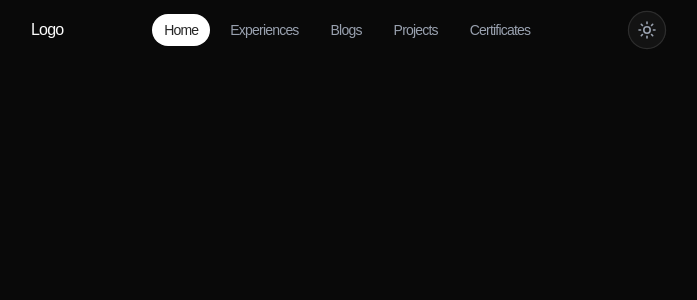
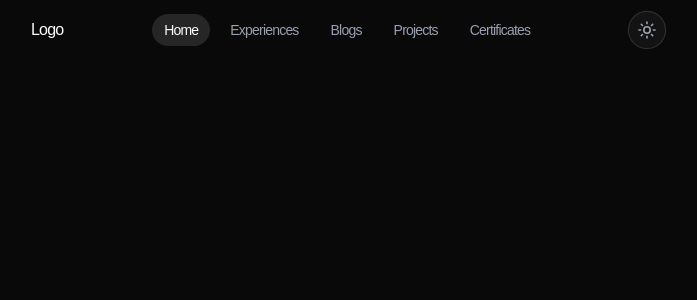
Before and after one commit to I-Kail-I/my-portofolio, a Next.js app in the folder frontend/: page / in a window 1280 px wide. Shown: the top 300 px of the page, without its empty margins (293-990 px from the left). Built offline with nearby package versions, Linux system fonts and the light colour scheme.

Commit message:
feat: add glassmorphism effect and scroll-based positioning

```diff
--- a/frontend/src/components/layout/navbar.jsx
+++ b/frontend/src/components/layout/navbar.jsx
@@ -1,6 +1,6 @@
 "use client"
 
-import React, { useState } from "react"
+import React, { useState, useEffect } from "react"
 import { ModeToggle } from "@/components/ui/mode-toggle"
 import Link from "next/link"
 import { usePathname } from "next/navigation"
@@ -11,6 +11,16 @@ import { Button } from "@/components/ui/button"
 export default function Navbar() {
   const pathname = usePathname()
   const [isOpen, setIsOpen] = useState(false)
+  const [scrolled, setScrolled] = useState(false)
+
+  useEffect(() => {
+    const handleScroll = () => {
+      setScrolled(window.scrollY > 20)
+    }
+
+    window.addEventListener("scroll", handleScroll)
+    return () => window.removeEventListener("scroll", handleScroll)
+  }, [])
 
   const menuItems = [
     { label: "Home", href: "/" },
@@ -22,8 +32,20 @@ export default function Navbar() {
 
   return (
     <>
-      <nav className="flex h-15 items-center justify-center fixed top-0 w-full">
-        <div className="flex w-full max-w-2xl items-center justify-between px-5">
+      <motion.nav
+        animate={{
+          top: scrolled ? 12 : 0,
+        }}
+        transition={{ duration: 0.3, ease: "easeOut" }}
+        className="fixed z-50 flex h-15 w-full items-center justify-center"
+      >
+        <div
+          className={`flex w-full max-w-2xl items-center justify-between px-5 transition-all duration-300 ${
+            scrolled
+              ? "bg-background/60 mx-4 rounded-2xl py-2 shadow-md backdrop-blur-md"
+              : ""
+          }`}
+        >
           <div>Logo</div>
 
           {/* Desktop menu */}
@@ -34,7 +56,7 @@ export default function Navbar() {
                 href={item.href}
                 className={`hover:text-foreground cursor-pointer rounded-full px-3 py-1.5 text-sm transition-all duration-300 hover:bg-gray-500/40 ${
                   pathname === item.href
-                    ? "bg-white text-accent"
+                    ? "text-foreground bg-accent"
                     : "bg-transparent text-gray-400"
                 }`}
               >
@@ -52,7 +74,7 @@ export default function Navbar() {
             variant="outline"
             size="default"
             className="flex cursor-pointer items-center justify-center rounded-full p-2 text-gray-400 transition-all duration-300 hover:bg-gray-500/40 hover:text-white sm:hidden"
-            onClick={() => setIsOpen(!isOpen)}
+            onClick={() => setIsOpen((prev) => !prev)}
           >
             <AnimatePresence mode="wait" initial={false}>
               {isOpen ? (
@@ -79,7 +101,7 @@ export default function Navbar() {
             </AnimatePresence>
           </Button>
         </div>
-      </nav>
+      </motion.nav>
 
       {/* Mobile dropdown */}
       <AnimatePresence>
@@ -89,7 +111,7 @@ export default function Navbar() {
             animate={{ opacity: 1, y: 0 }}
             exit={{ opacity: 0, y: -10 }}
             transition={{ duration: 0.2, ease: "easeOut" }}
-            className="sm:hidden"
+            className="bg-background fixed top-15 z-40 w-full sm:hidden"
           >
             <div className="flex flex-col gap-y-1 px-5 pb-4">
               {menuItems.map((item, index) => (
@@ -105,7 +127,7 @@ export default function Navbar() {
                     onClick={() => setIsOpen(false)}
                     className={`block cursor-pointer rounded-xl px-4 py-2.5 text-sm transition-all duration-300 hover:bg-gray-500/40 hover:text-white ${
                       pathname === item.href
-                        ? "bg-white text-accent"
+                        ? "text-foreground bg-accent"
                         : "bg-transparent text-gray-400"
                     }`}
                   >
@@ -113,11 +135,7 @@ export default function Navbar() {
                   </Link>
                 </motion.div>
               ))}
-
-              {/* Divider */}
               <div className="my-2 border-t border-gray-500/30" />
-
-              {/* Dark mode toggle */}
               <div className="px-4">
                 <ModeToggle />
               </div>
```
